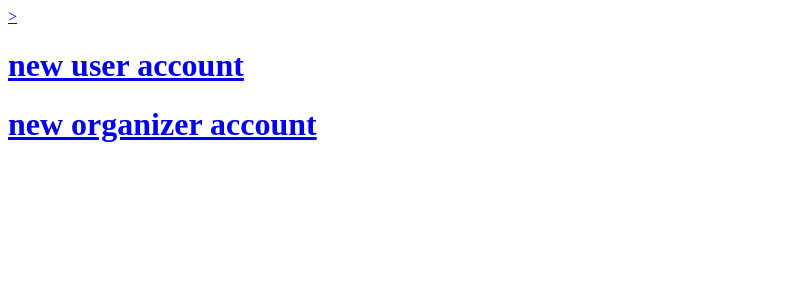
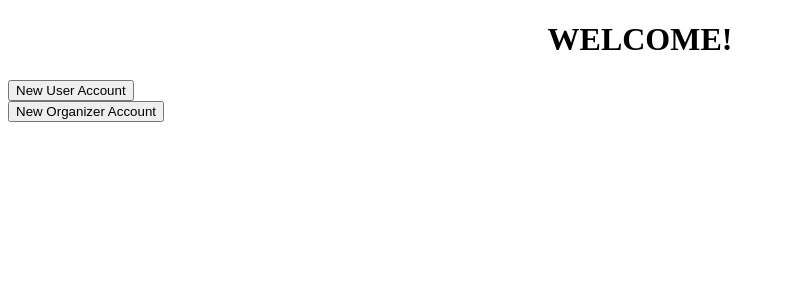
Before and after one commit to TeamSix-ORG/greenfield-project, a React app: page /newaccount in a window 1280 px wide. Shown: the top 300 px of the page, without its empty margins (0-785 px from the left). Built offline with nearby package versions, Linux system fonts and the light colour scheme; the HTML template or start-up script is replaced by a standard one.

Commit message:
fixed some issues with the login

```diff
--- a/react-client/src/components/new-account.jsx
+++ b/react-client/src/components/new-account.jsx
@@ -1,30 +1,56 @@
-import React from 'react';
-import $ from 'jquery';
-import Create_user from './signup-user.jsx';
-import Create_organizer from './signup-organizer.jsx';
-import {Link} from 'react-router-dom';
-
+import React from "react";
+import $ from "jquery";
+import Create_user from "./signup-user.jsx";
+import Create_organizer from "./signup-organizer.jsx";
+import { Link } from "react-router-dom";
 
 class Create_account extends React.Component {
   constructor(props) {
     super(props);
-    this.state = {
-
-    }
+    this.state = {};
   }
 
-
-
-  render () {
+  render() {
     return (
-    <div>
-        <Link to='/signupuser'>>
-     <h1>new user account</h1>
-     </Link>
-     <Link to='/signuporganizer'>
-     <h1>new organizer account</h1>
-     </Link>
-    </div>)
+      <div>
+        {/* <Link to='/signupuser'>> */}
+        {/* <h1>new user account</h1> */}
+        {/* </Link> */}
+        {/* <Link to='/signuporganizer'> */}
+        {/* <h1>new organizer account</h1> */}
+        {/* </Link> */}
+        <center>
+          <h1 className="display-4">WELCOME!</h1>
+        </center>
+        <div className="container">
+          <div className="row">
+            <div className="col-sm-9 col-md-7 col-lg-5 mx-auto">
+              <div className="card card-signin my-5">
+                <div className="card-body">
+                  <Link to="/signupuser">
+                    <button
+                      className="btn btn-lg btn-primary btn-block text-uppercase"
+                      type="submit"
+                    >
+                      New User Account
+                    </button>
+                  </Link>
+                  <br />
+                  <Link to="/signuporganizer">
+                    <button
+                      className="btn btn-lg btn-primary btn-block text-uppercase"
+                      type="submit"
+                    >
+                      New Organizer Account
+                    </button>
+                  </Link>
+                </div>
+              </div>
+            </div>
+          </div>
+        </div>
+      </div>
+    );
   }
 }
 
--- a/react-client/src/components/signup-organizer.jsx
+++ b/react-client/src/components/signup-organizer.jsx
@@ -11,7 +11,10 @@ class Create_organizer extends React.Component {
       email: "",
       password: "",
       confirmPassord: "",
-      type: "organizer"
+      type: "organizer",
+      redirectToLogin: false,
+      msg: false,
+      message: ""
     };
     this.handleChange = this.handleChange.bind(this);
     this.handleSubmit = this.handleSubmit.bind(this);
@@ -31,13 +34,26 @@ class Create_organizer extends React.Component {
       data: this.state,
       contentType: "application/x-www-form-urlencoded",
       success: data => {
-        console.log(data);
+        if (data === "err") {
+          this.updateAlert(data);
+        } else if (data === "Email already exists") {
+          this.updateAlert(data);
+        } else {
+          this.setState({ redirectToLogin: true });
+        }
       },
       error: err => {
         if (err) {
           console.log(err);
         }
       }
+    });
+  }
+
+  updateAlert(data) {
+    this.setState({
+      msg: !this.state.msg,
+      message: data
     });
   }
 
@@ -154,6 +170,12 @@ class Create_organizer extends React.Component {
                     Sign Up
                   </button>
                   <hr className="my-4" />
+                  {this.state.msg === true ? (
+                    <div>
+                      {alert(this.state.message)}
+                      {this.updateAlert()}
+                    </div>
+                  ) : null}
                 </form>
               </div>
             </div>
```
Also changed, not shown: 1 other file (tests, documents, lock files or other folders).
